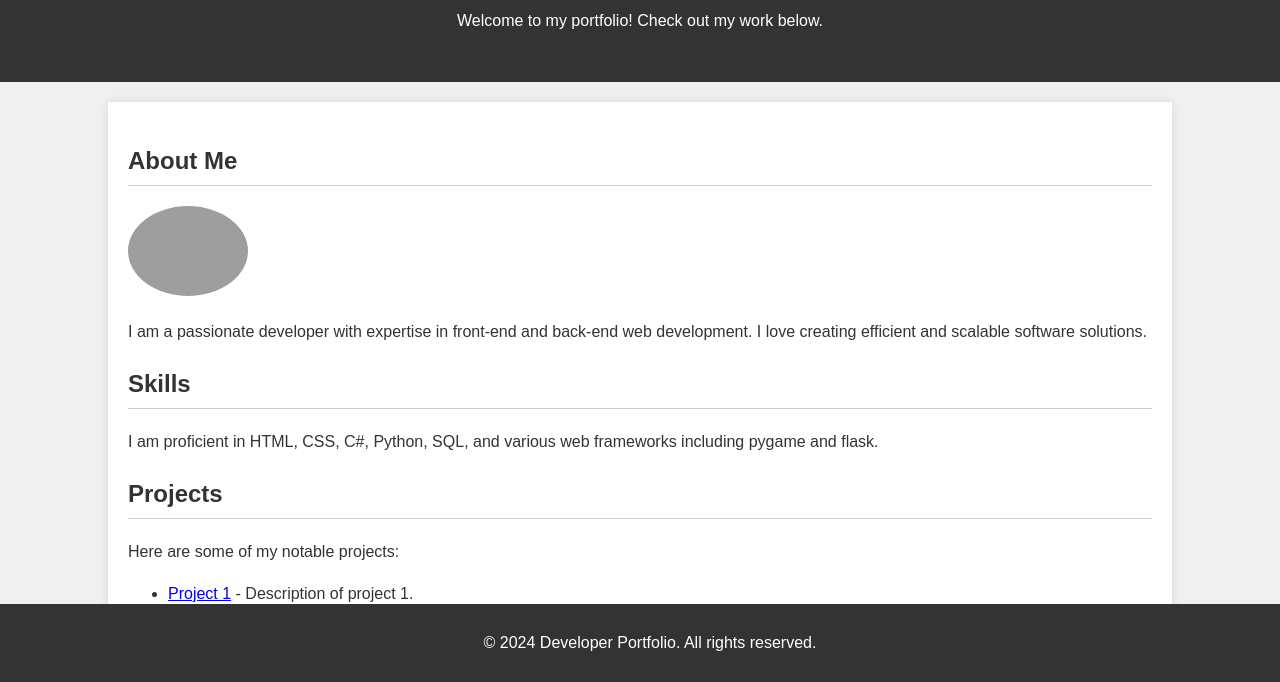
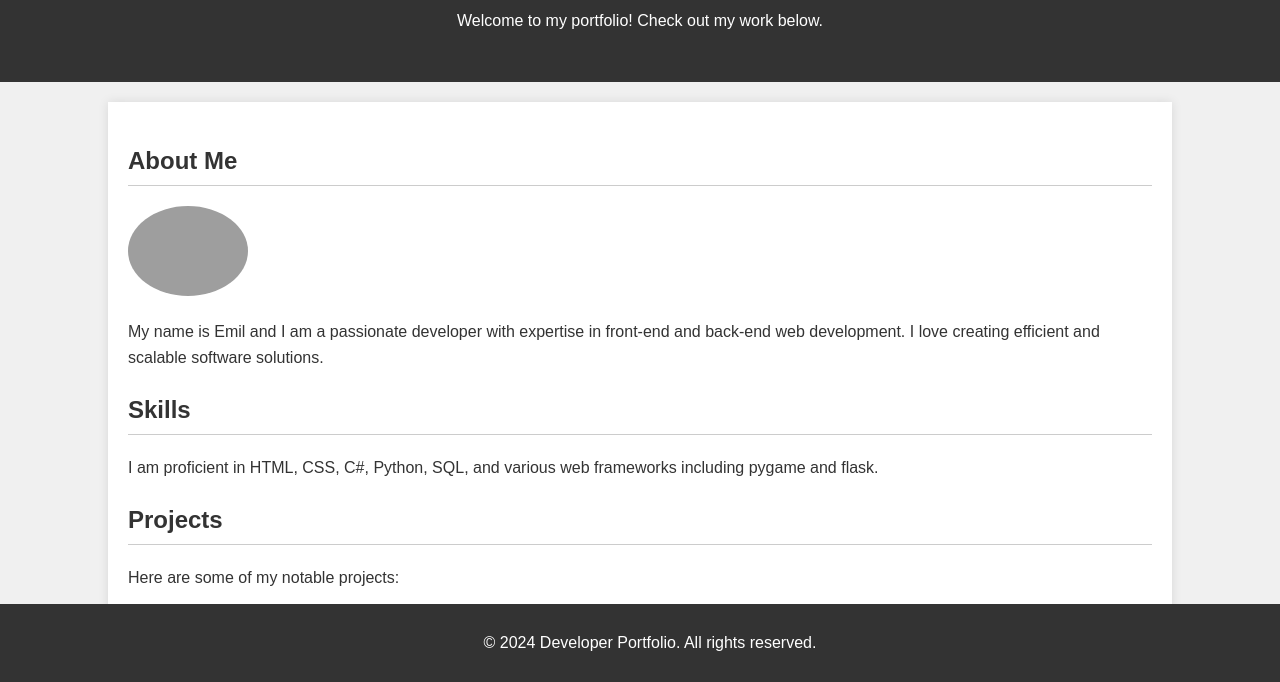
Before and after one commit to Emilongit/mywebsite, a plain HTML site: page index.html in a window 1280 px wide. Shown: the part 118-800 px from the top of the page. Drawn offline with Linux system fonts and the light colour scheme; grey boxes are pictures that could not be loaded.

Commit message:
Update index.html

```diff
--- a/index.html
+++ b/index.html
@@ -61,7 +61,7 @@
         <section class="section">
             <h2>About Me</h2>
             <img src="https://cdnb.artstation.com/p/assets/images/images/046/105/347/large/vi-t-thai-t-243671532-10165559953660608-1192125926056129024-n.jpg?1644318536" width="120px">
-            <p>I am a passionate developer with expertise in front-end and back-end web development. I love creating efficient and scalable software solutions.</p>
+            <p> My name is Emil and I am a passionate developer with expertise in front-end and back-end web development. I love creating efficient and scalable software solutions.</p>
         </section>
         <section class="section">
             <h2>Skills</h2>
```
